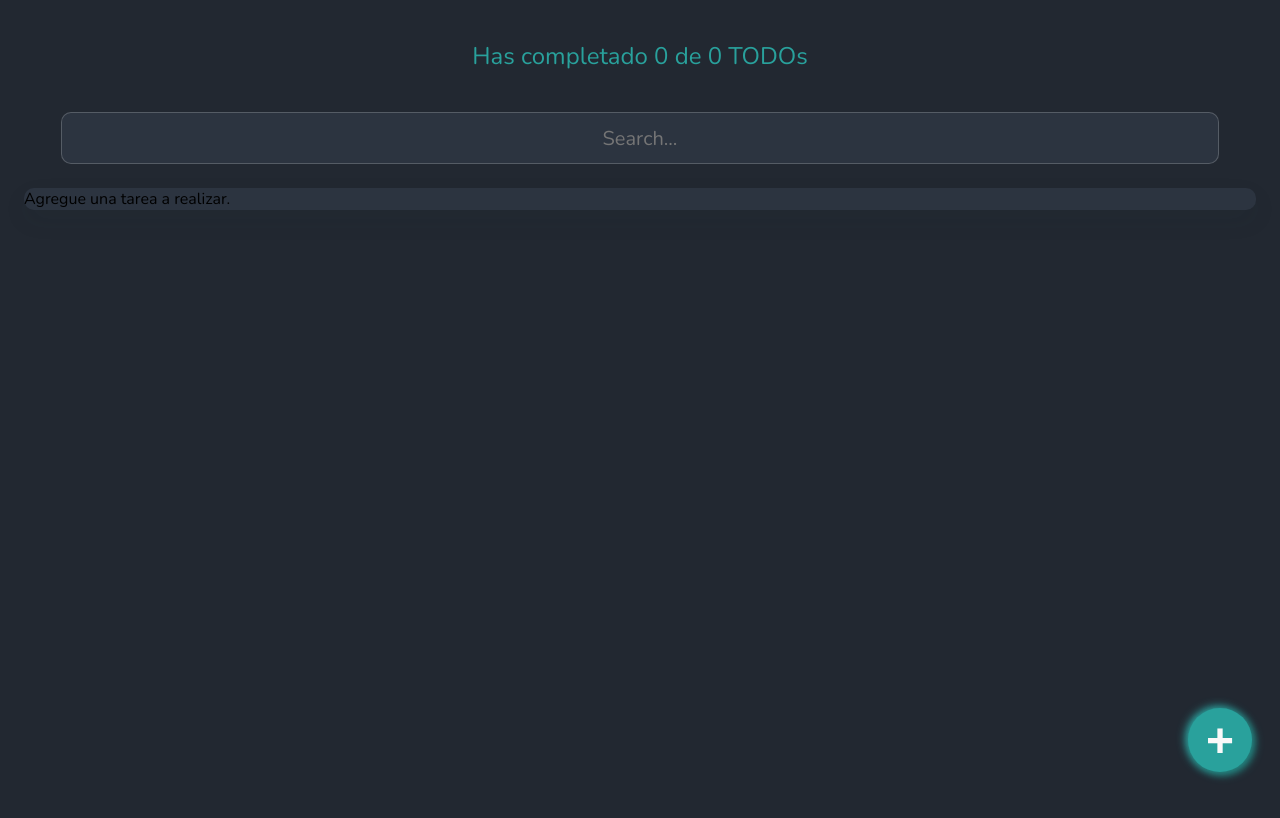
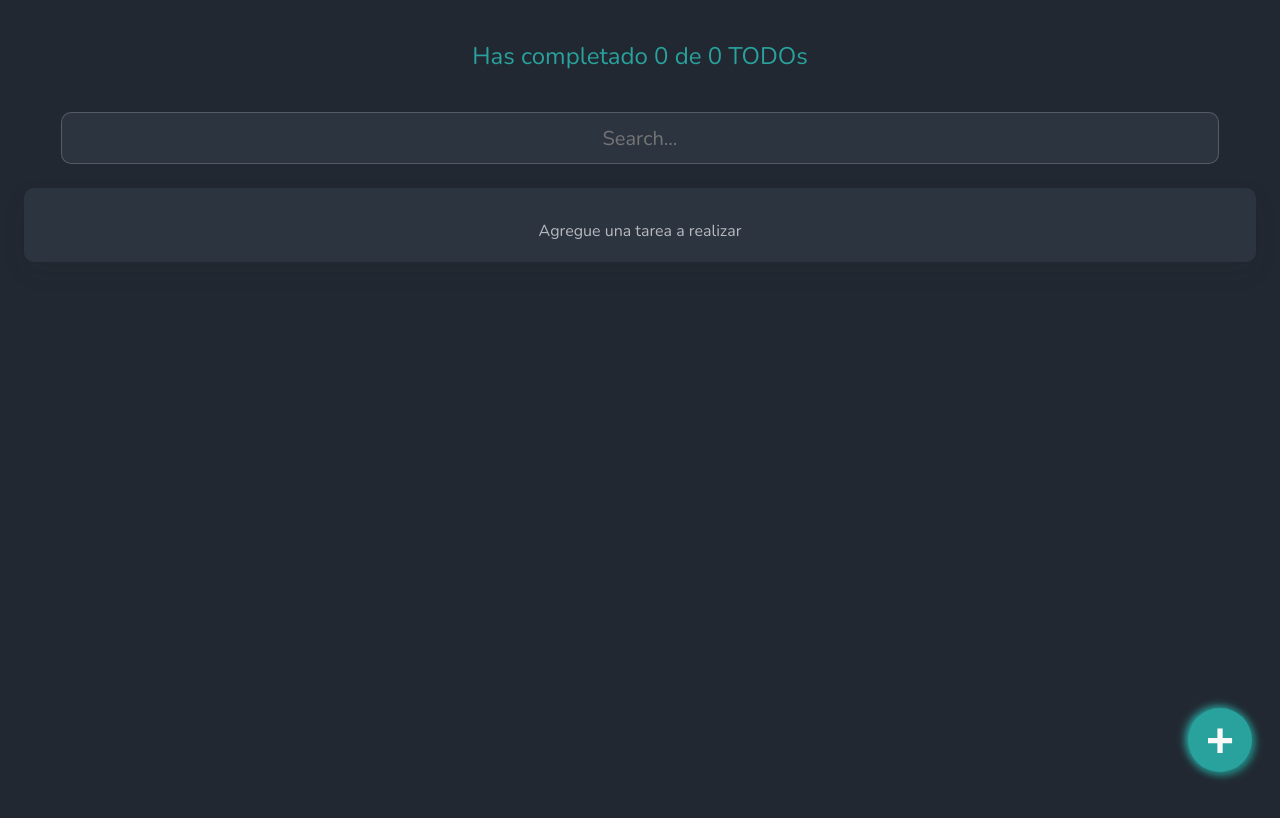
Before and after one commit to ArturoMauricioDev/todo-app-react-router, a React (Create React App) app: page / in a window 1280 px wide. Shown: the top 818 px of the page. Built offline with nearby package versions, Linux system fonts and the light colour scheme.

Commit message:
[add] estilos a emptyTodo

```diff
--- a/package.json
+++ b/package.json
@@ -6,11 +6,11 @@
     "@testing-library/jest-dom": "^5.14.1",
     "@testing-library/react": "^11.2.7",
     "@testing-library/user-event": "^12.8.3",
-    "node-sass": "^6.0.1",
     "react": "^17.0.2",
     "react-dom": "^17.0.2",
     "react-icons": "^4.2.0",
     "react-scripts": "4.0.3",
+    "sass": "^1.54.8",
     "web-vitals": "^1.1.2"
   },
   "scripts": {
--- a/src/components/EmptyTodos.js
+++ b/src/components/EmptyTodos.js
@@ -1,11 +1,11 @@
-import React from 'react'
+import React from "react";
 
 function EmptyTodos() {
-    return (
-        <>
-           <p>Agregue una tarea a realizar.</p>
-        </>
-    )
+  return (
+    <>
+      <p className="empty-todos">Agregue una tarea a realizar</p>
+    </>
+  );
 }
 
-export { EmptyTodos }
+export { EmptyTodos };
--- /dev/null
+++ b/src/components/styles/_EmptyTodos.scss
@@ -0,0 +1,7 @@
+.empty-todos{
+    font-size: 16px;
+    text-align: center;
+    font-family: $Fuente1;
+    font-weight: 400;
+    color:$color-secundario-tranparenci;
+}
--- a/src/components/styles/_TodoList.scss
+++ b/src/components/styles/_TodoList.scss
@@ -2,6 +2,7 @@
     background-color: $bg-component;
     border-radius: 10px;
     margin: 0;
+    padding: 16px 0 4px;
     box-shadow: 0px 10px 25px rgba(29, 52, 54, 0.08);
 
     ul{
--- a/src/index.scss
+++ b/src/index.scss
@@ -7,6 +7,7 @@
 @import "./components/styles/Modal";
 @import "./components/styles/TodoForm";
 @import "./components/styles/ChangeAlert";
+@import "./components/styles/EmptyTodos";
 
 body,
 html {
```
Also changed, not shown: 1 other file (tests, documents, lock files or other folders).
